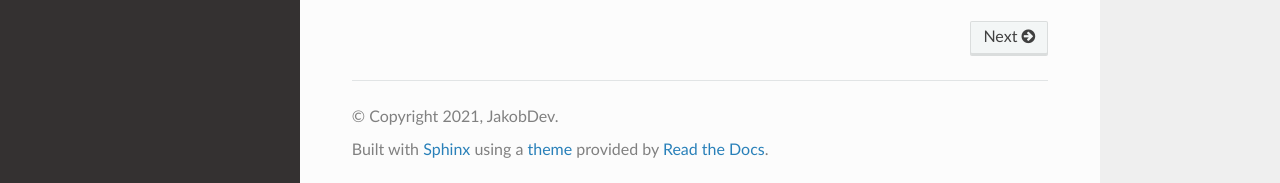
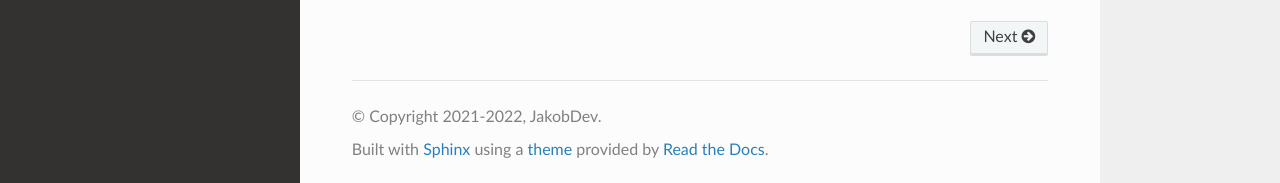
Before and after one commit to JakobDev/jdTextEdit, a Sphinx documentation site: the page built from doc/source/index.rst, in a window 1280 px wide and 1070 px high. Shown: the part 884-1067 px from the top of the window. Built offline with Sphinx 7.4.7 and the Read the Docs theme 2.0.0, drawn with Linux system fonts in a browser that asks for light colours.

Commit message:
Update copyright in documentation

```diff
--- a/doc/source/conf.py
+++ b/doc/source/conf.py
@@ -18,7 +18,7 @@
 # -- Project information -----------------------------------------------------
 
 project = 'jdTextEdit'
-copyright = '2021, JakobDev'
+copyright = '2021-2022, JakobDev'
 author = 'JakobDev'
 
 # The full version, including alpha/beta/rc tags
```
